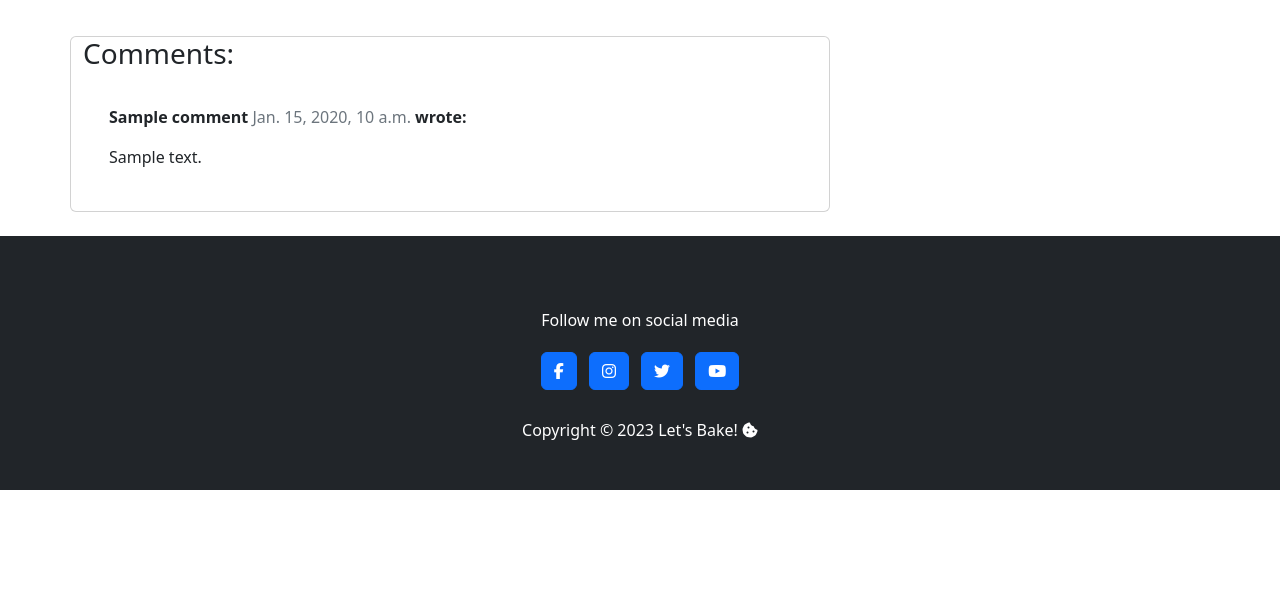
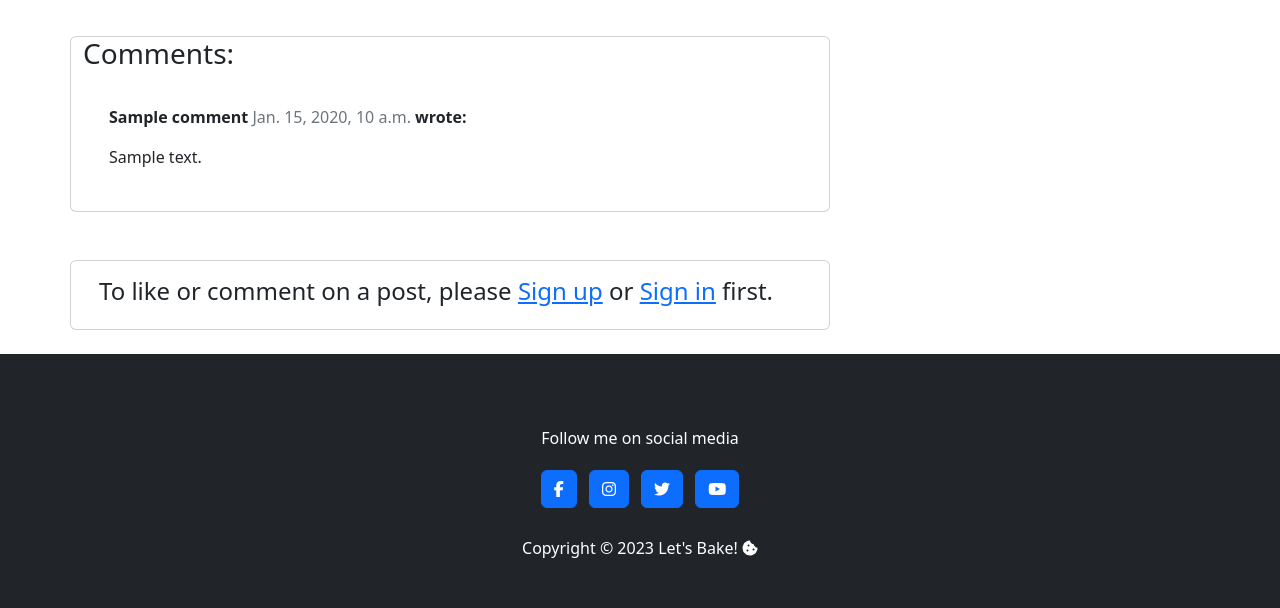
Before and after one commit to Sarohia94/-Project-4-Baking-Blog, a Django app: a page that uses templates/post_detail.html in a window 1280 px wide. Shown: the part 670-1278 px from the top of the page. Before the commit the page ends 1160 px from the top, so only its background shows below. Run offline with Django 3.2, Linux system fonts and the light colour scheme; tables that the repository leaves empty hold one stand-in row (values such as "Sample post"); some libraries are stand-ins or nearby versions.

Commit message:
Install crispy forms, add comment form and view and update template and settings file

```diff
--- /dev/null
+++ b/blog/forms.py
@@ -0,0 +1,8 @@
+from .models import Comment
+from django import forms
+
+
+class CommentForm(forms.ModelForm):
+    class Meta:
+        model = Comment
+        fields = ('body',)
--- a/blog/views.py
+++ b/blog/views.py
@@ -1,6 +1,7 @@
 from django.shortcuts import render, get_object_or_404
 from django.views import generic, View
 from .models import Post, Recipe
+from .forms import CommentForm
 
 
 class PostList(generic.ListView):
@@ -21,7 +22,34 @@ class PostDetail(View):
         context = {
                 "post": post,
                 "comments": comments,
+                "commented": False,
                 "liked": liked,
+                "comment_form": CommentForm()
+            }
+        return render(request, "post_detail.html", context)
+
+    def post(self, request, slug):
+        queryset = Post.objects.filter(status=1)
+        post = get_object_or_404(queryset, slug=slug)
+        comments = post.comments.filter(approved=True).order_by("-created_on")
+        liked = False
+        if post.likes.filter(id=self.request.user.id).exists():
+            liked = True
+        comment_form = CommentForm(data=request.POST)
+        if comment_form.is_valid():
+            comment_form.instance.email = request.user.email
+            comment_form.instance.name = request.user.username
+            comment = comment_form.save(commit=False)
+            comment.post = post
+            comment.save()
+        else:
+            comment_form = CommentForm()
+        context = {
+                "post": post,
+                "comments": comments,
+                "commented": True,
+                "liked": liked,
+                "comment_form": CommentForm()
             }
         return render(request, "post_detail.html", context)
 
--- a/letsbake/settings.py
+++ b/letsbake/settings.py
@@ -48,6 +48,7 @@ INSTALLED_APPS = [
     'django.contrib.staticfiles',
     'cloudinary',
     'django_summernote',
+    'crispy_forms',
     'blog',
 ]
 
@@ -57,6 +58,8 @@ LOGIN_REDIRECT_URL = '/'
 LOGOUT_REDIRECT_URL = '/'
 
 ACCOUNT_EMAIL_VERIFICATION = 'none'
+
+CRISPY_TEMPLATE_PACK = 'bootstrap4'
 
 MIDDLEWARE = [
     'django.middleware.security.SecurityMiddleware',
--- a/requirements.txt
+++ b/requirements.txt
@@ -4,6 +4,7 @@ dj-database-url==0.5.0
 dj3-cloudinary-storage==0.0.6
 Django==3.2.19
 django-allauth==0.54.0
+django-crispy-forms==1.14.0
 django-summernote==0.8.20.0
 gunicorn==20.1.0
 oauthlib==3.2.2
--- a/templates/post_detail.html
+++ b/templates/post_detail.html
@@ -1,4 +1,6 @@
 {% extends 'base.html' %} {% block content %}
+
+{% load crispy_forms_tags %}
 
 <div id="">
     <div class="container">
@@ -12,7 +14,8 @@
             <div class="d-none d-md-block col-md-6">
                 <!-- The featured image URL goes in the src attribute -->
                 {% if "placeholder" in post.featured_image.url %}
-                <img src="https://images.pexels.com/photos/9095/pexels-photo.jpg?auto=compress&cs=tinysrgb&w=1260&h=750&dpr=2" width="100%">
+                <img src="https://images.pexels.com/photos/9095/pexels-photo.jpg?auto=compress&cs=tinysrgb&w=1260&h=750&dpr=2"
+                    width="100%">
                 {% else %}
                 <img src=" {{ post.featured_image.url }}" width="100%">
                 {% endif %}
@@ -38,16 +41,18 @@
                             <form class="d-inline" action="" method="POST">
                                 {% csrf_token %}
                                 {% if liked %}
-                                <button type="submit" name="blogpost_id" value="{{post.slug}}" class="btn-like"><i class="fa-solid fa-heart"></i></button>
+                                <button type="submit" name="blogpost_id" value="{{post.slug}}" class="btn-like"><i
+                                        class="fa-solid fa-heart"></i></button>
                                 {% else %}
-                                <button type="submit" name="blogpost_id" value="{{post.slug}}" class="btn-like"><i class="fa-regular fa-heart fa-beat"></i></button>
+                                <button type="submit" name="blogpost_id" value="{{post.slug}}" class="btn-like"><i
+                                        class="fa-regular fa-heart fa-beat"></i></button>
                                 {% endif %}
                             </form>
                             {% else %}
                             <span class="text-secondary"><i class="fa-regular fa-heart fa-beat"></i></span>
                             {% endif %}
-                        <!-- The number of likes goes before the closing strong tag -->
-                        <span class="text-secondary">{{ post.number_of_likes }} </span>
+                            <!-- The number of likes goes before the closing strong tag -->
+                            <span class="text-secondary">{{ post.number_of_likes }} </span>
                         </strong>
                     </div>
                     <div class="col-1">
@@ -88,6 +93,29 @@
                 {% endfor %}
             </div>
         </div>
+        <div class="col-md-8 card mb-4 mt-4">
+            <div class="card-body">
+                {% if commented %}
+                <div class="alert alert-success" role="alert">
+                    Your comment is awaiting approval
+                </div>
+                {% else %}
+                {% if user.is_authenticated %}
+                <h3>Leave a comment: </h3>
+                <p>Posting as: {{ user.username }}</p>
+
+                <form method="post" action="" style="margin-top: 1.2em;">
+                    {{ comment_form | crispy }}
+                    {% csrf_token %}
+                    <button type="submit" class="btn">Submit</button>
+                </form>
+                {% else %}
+                <h4>To like or comment on a post, please <a href="{% url 'account_signup' %}">Sign up</a> or <a
+                        href="{% url 'account_login' %}">Sign in</a> first.</h4>
+                {% endif %}
+                {% endif %}
+            </div>
+        </div>
     </div>
 </div>
 
```
